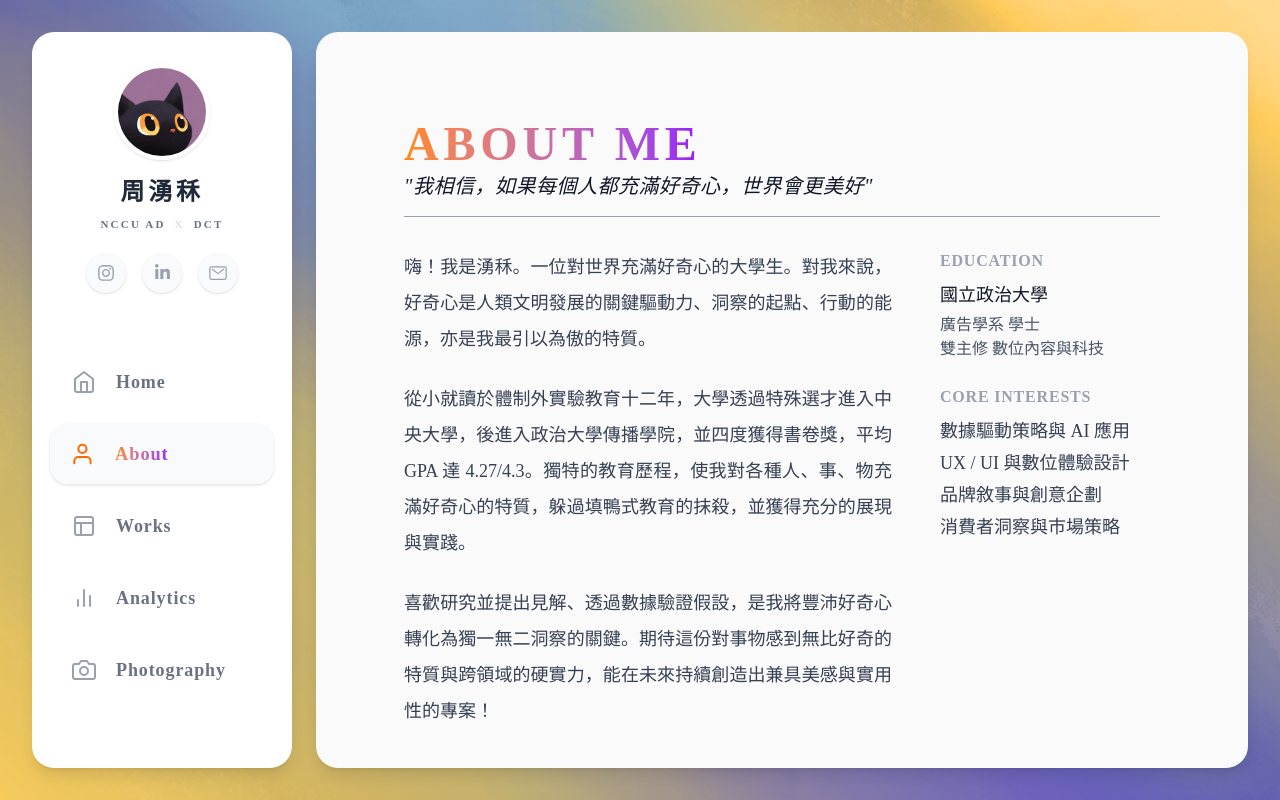
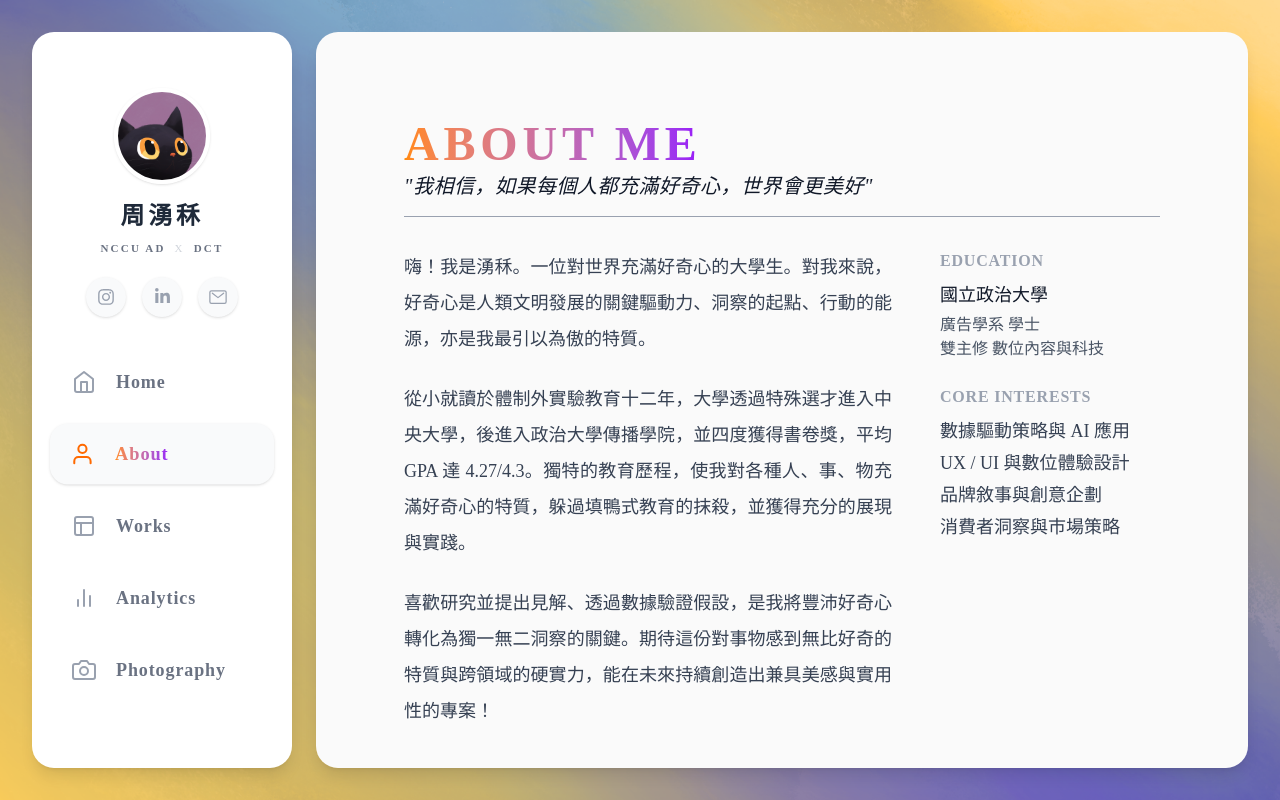
Before and after one commit to Joli0428/1142_web_112405214_Hw1, a Next.js app: page /about in a window 1280 px wide. Built offline with nearby package versions, Linux system fonts and the light colour scheme.

Commit message:
fix:size of logo

```diff
--- a/app/about/page.tsx
+++ b/app/about/page.tsx
@@ -113,7 +113,7 @@ export default function About() {
       </div>
 
       {/* 跑馬燈工具技能區塊 */}
-      <div className="mt-4 md:mt-0 w-full">
+      <div className="mt-4 md:mt-10 w-full">
         {/* 🌟 標題改為誠懇的 Tools I've Used */}
         <h3 className="text-lg md:text-xl font-bold text-gray-900 mb-6 uppercase tracking-wider text-center md:text-left">
           Tools & Tech I've Used:
--- a/app/layout.tsx
+++ b/app/layout.tsx
@@ -44,7 +44,7 @@ export default function RootLayout({
 
           {/* ================= 左邊：個人資訊與導覽列 ================= */}
           {/* 🌟 1. 縮小最外層的上下 padding: 從 py-10 px-5 md:py-12 改為 py-6 px-5 md:py-8 */}
-          <div className="bg-white w-full md:w-[260px] md:h-full rounded-3xl shadow-lg flex flex-col py-6 px-5 md:py-8 z-10 shrink-0 md:overflow-y-auto">
+          <div className="bg-white w-full md:w-[260px] md:h-full rounded-3xl shadow-lg flex flex-col py-6 px-5 md:py-14 z-10 shrink-0 md:overflow-y-auto">
 
             {/* 🌟 2. 縮小大頭貼下方的 margin: 從 mb-6 改為 mb-4 */}
             <div className="flex justify-center items-center w-full mb-4 shrink-0">
```
